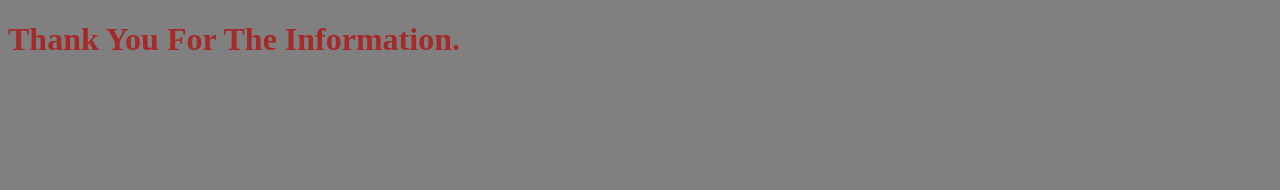
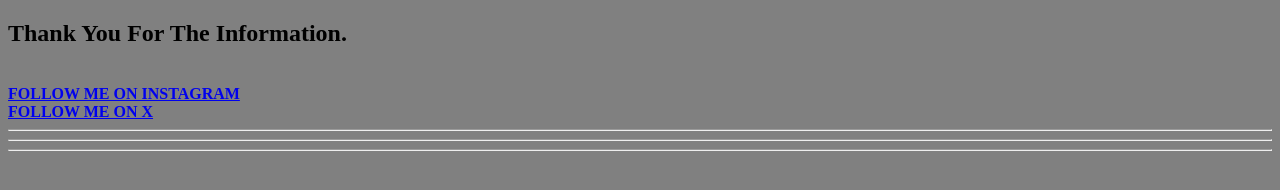
Before and after one commit to Imkoushik069/Htmlnormalweb, a plain HTML site: page thank.html in a window 1280 px wide. Drawn offline with Linux system fonts and the light colour scheme.

Commit message:
Update thank.html

```diff
--- a/thank.html
+++ b/thank.html
@@ -9,7 +9,11 @@
 <body bgcolor=grey
 
 <body>
- <h1 style="color:brown">Thank You For The Information.</h1>
+ <h2>Thank You For The Information.</h2>
+ <br>
+  <a href="https://www.instagram.com/monkxd_0/"><b>FOLLOW ME ON INSTAGRAM </b></a><br>
+   <a href="https://x.com/Kaushikji0?t=wT7piPM9GOfkZAbNiCOW2g&s=09"><b>FOLLOW ME ON X </b></a>
+   <hr><hr><hr>
 </body>
 
 </html>
```
